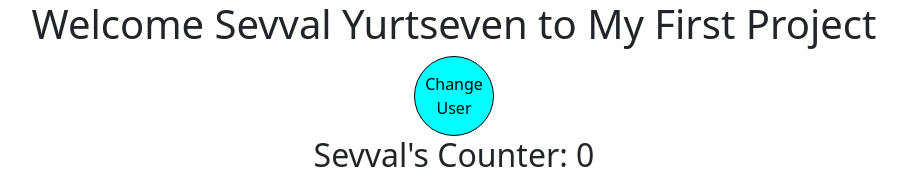
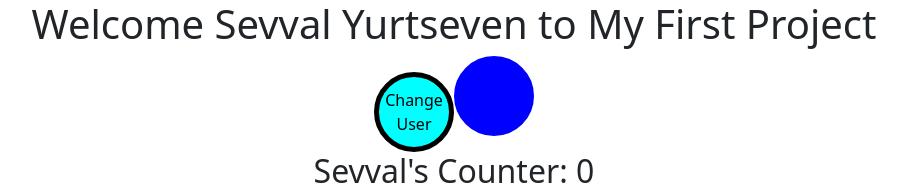
Before and after one commit to sevvalyurtseven/React-Tekrar, a React (Create React App) app in the folder first-project/: page / in a window 1280 px wide. Shown: the top 196 px of the page, without its empty margins (186-1093 px from the left). Built offline with nearby package versions, Linux system fonts and the light colour scheme; no server answers.

Commit message:
yeni bir buton ekledik. butona 6. kez tıklandıgında rengi kırmızıya dönüyor.

```diff
--- a/first-project/src/layout/Header.js
+++ b/first-project/src/layout/Header.js
@@ -1,19 +1,43 @@
+import { useEffect, useState } from "react";
 import { getFullName } from "../utils/utils";
 import styled from "styled-components";
 
 function Header(props) {
   const { changeUser, user, projectName } = props;
 
+  const [clickCount, setClickCount] = useState(0);
+
+  function handleClick() {
+    setClickCount(clickCount + 1);
+  }
+
+  useEffect(() => {
+    console.log("Click Count: ", clickCount);
+  }, [clickCount]);
+
+  function getColor() {
+    if (clickCount > 5) {
+      return "red";
+    } else {
+      return "blue";
+    }
+  }
+
   const Title = styled.h1`
     text-align: center;
   `;
-  const Button = styled.button`
+  const Profile = styled.button`
     height: 80px;
     width: 80px;
-    border: 1px solid black;
+    border: 5px solid black;
     border-radius: 50%;
     background-color: aqua;
     cursor: pointer;
+  `;
+
+  const Notifications = styled(Profile)`
+    background-color: ${getColor()};
+    border-color: ${Math.floor(Math.random() * 2) % 2 === 0 ? "red" : "blue"};
   `;
 
   return (
@@ -21,7 +45,8 @@ function Header(props) {
       <Title>
         Welcome {getFullName(user)} to {projectName}
       </Title>
-      <Button onClick={changeUser}>Change User</Button>
+      <Profile onClick={changeUser}>Change User</Profile>
+      <Notifications onClick={handleClick} />
     </header>
   );
 }
```
